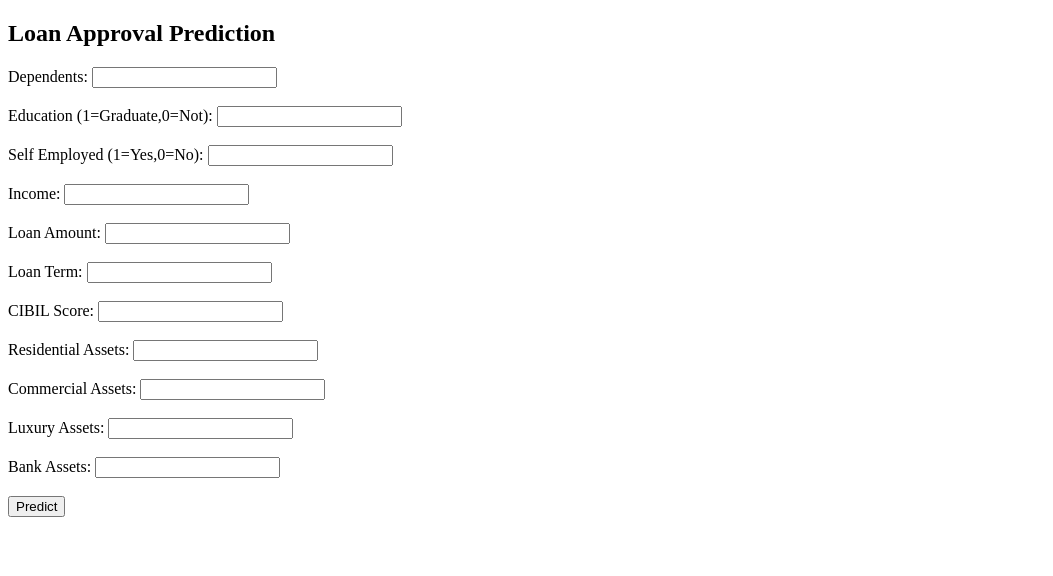
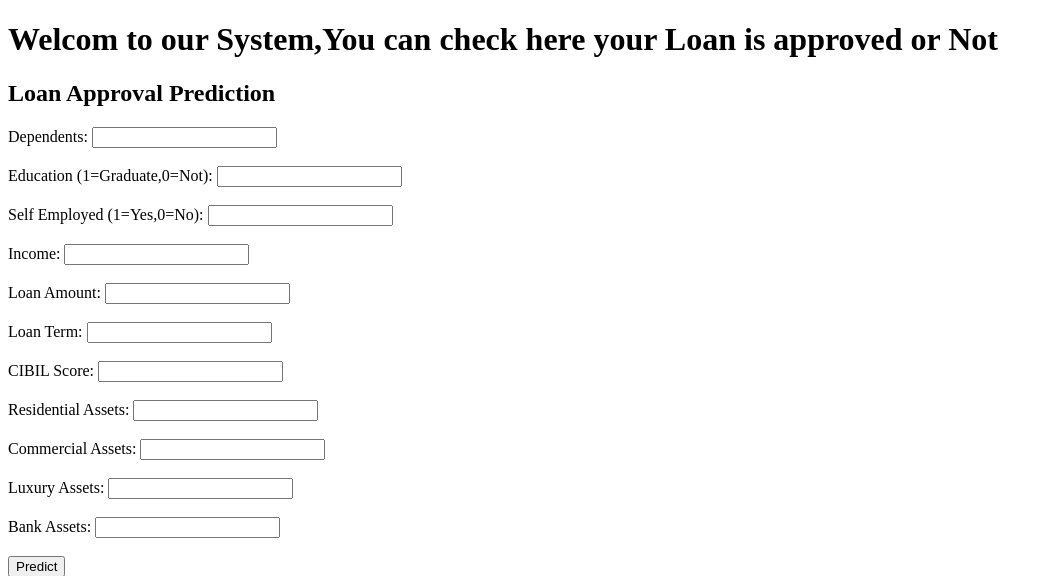
Before and after one commit to harshdapatil/loan_approval_system, a Flask app: page / in a window 1280 px wide. Shown: the top 576 px of the page, without its empty margins (0-1053 px from the left). Run offline with Flask 3, Linux system fonts and the light colour scheme; parts of the project's set-up code (start-up, migrations or seed data) failed here and were passed over.

Commit message:
UI updated

```diff
--- a/templates/index.html
+++ b/templates/index.html
@@ -5,7 +5,7 @@
 </head>
 
 <body>
-
+<h1>Welcom to our System,You can check here your Loan is approved or Not</h1>
 <h2>Loan Approval Prediction</h2>
 
 <form action="/predict" method="post">
```
